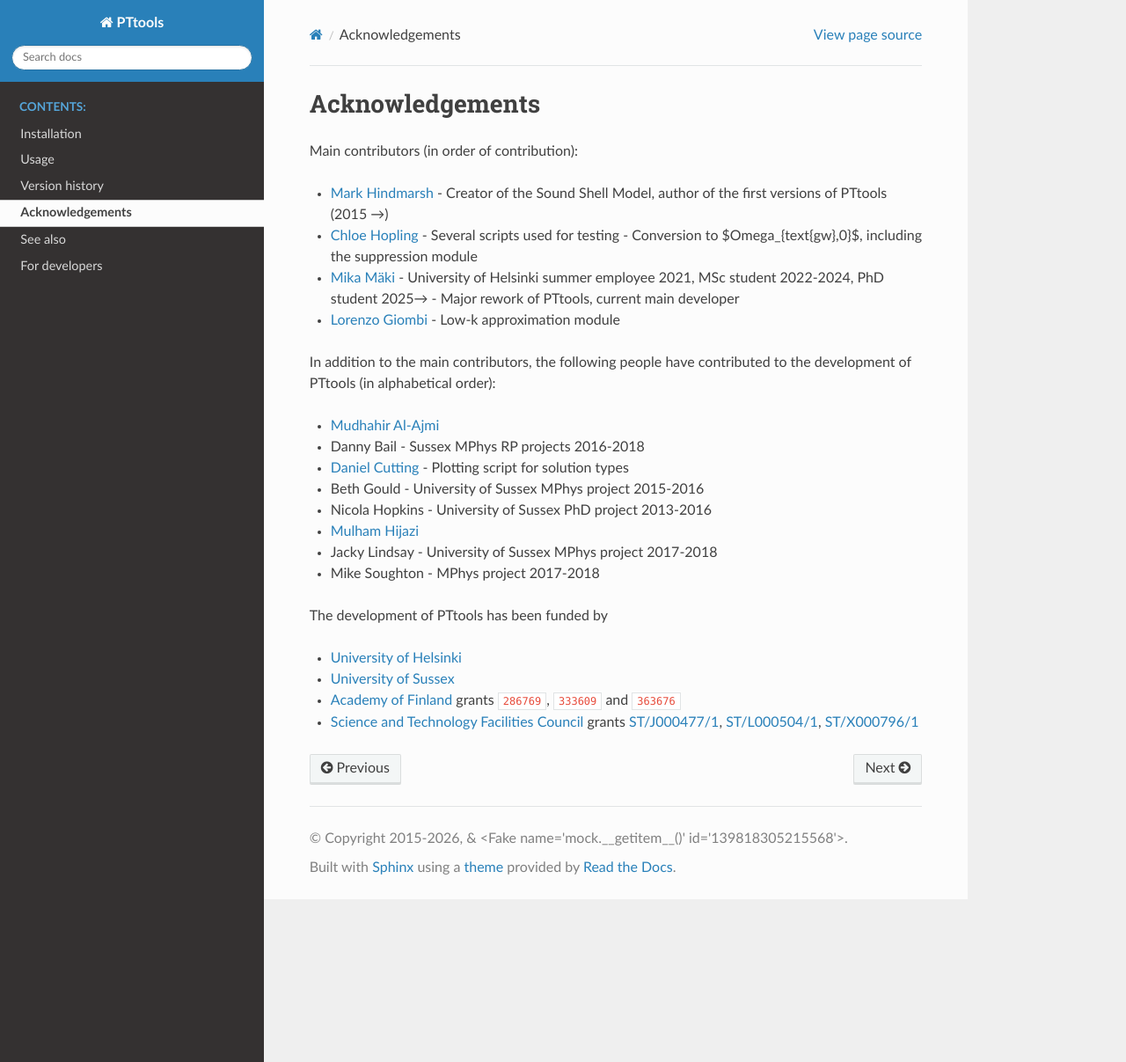
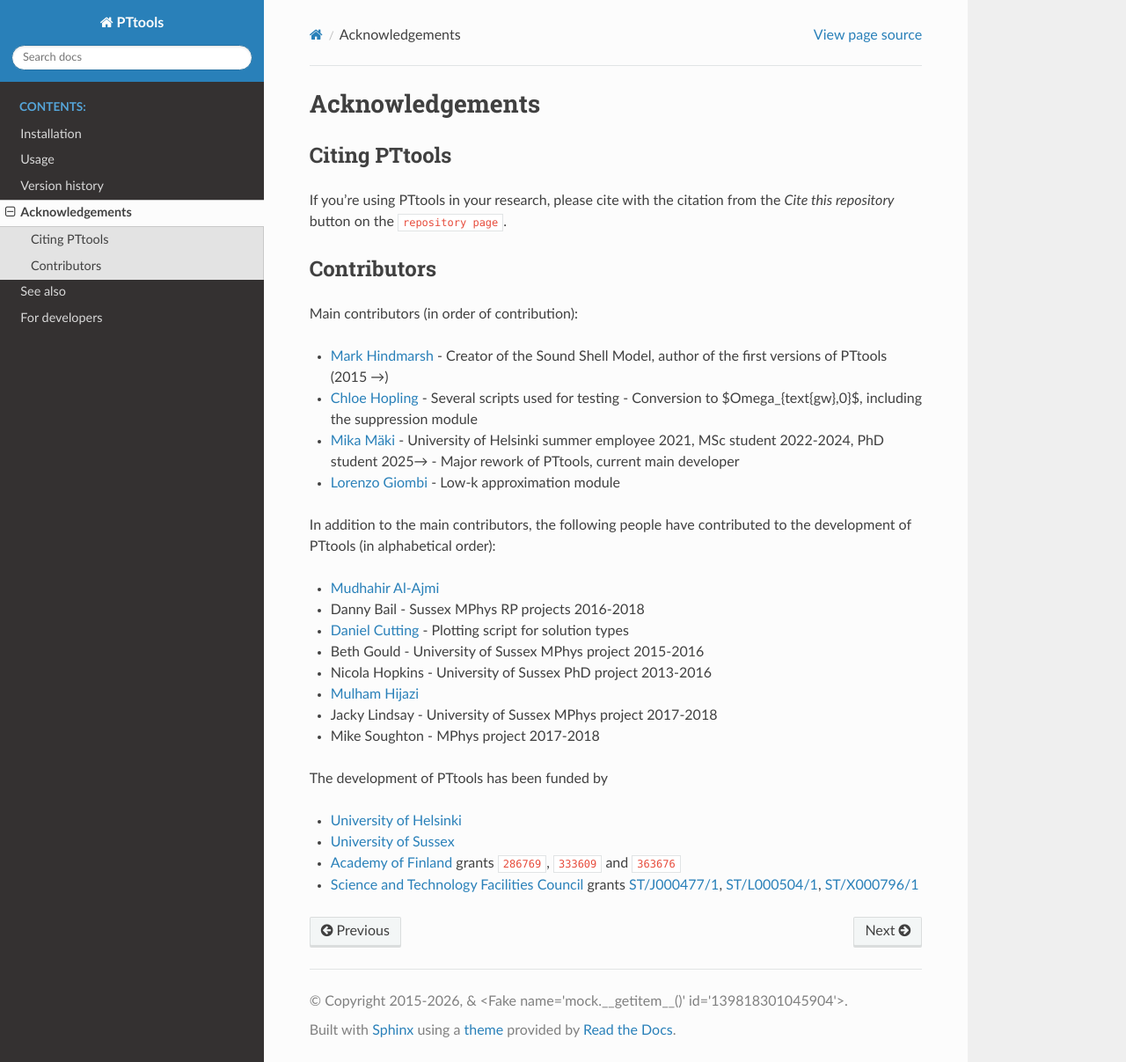
Before and after one commit to CFT-HY/pttools, a Sphinx documentation site: the page built from docs/acknowledgements.rst, in a window 1280 px wide and 1207 px high. Shown: the whole window at 88% size. Built offline with Sphinx 7.4.7 and the Read the Docs theme 3.1.0, drawn with Linux system fonts in a browser that asks for light colours; pages that are not in the unit, such as notebooks, are missing from menus; cross-references to code outside the pages are shown as plain code.

Commit message:
Add citation instructions in the docs

```diff
--- a/docs/acknowledgements.rst
+++ b/docs/acknowledgements.rst
@@ -1,6 +1,15 @@
 Acknowledgements
 ================
 
+Citing PTtools
+--------------
+
+If you're using PTtools in your research, please cite with the citation from the *Cite this repository*
+button on the :pttools_repo:`repository page <>`.
+
+
+Contributors
+------------
 Main contributors (in order of contribution):
 
 - `Mark Hindmarsh <https://orcid.org/0000-0002-9307-437X>`_
--- a/docs/history.rst
+++ b/docs/history.rst
@@ -62,7 +62,7 @@
     - Sine transform: Nx for N CPU cores (trivially parallelisable, minus some overhead)
     - ODE integration: 20x faster than :meth:`scipy.integrate.odeint` with pure Python
 - Add unit testing.
-    - Set up `CI/CD pipeline on GitHub Actions <https://github.com/CFT-HY/pttools/actions>`_.
+    - Set up :pttools_repo:`CI/CD pipeline on GitHub Actions <actions>`.
     - Set up automatic testing with Python versions from 3.6 to 3.9
       and with multiple versions of Numba and other libraries.
     - Set up automatic testing with all major operating systems (GNU/Linux, Windows, macOS).
--- a/docs/index.rst
+++ b/docs/index.rst
@@ -12,6 +12,7 @@
 
 .. plot:: fig/solution_types.py
 .. plot:: fig/ssm_process.py
+
 
 Getting started
 ---------------
--- a/pttools/docs/links.py
+++ b/pttools/docs/links.py
@@ -91,6 +91,9 @@
     "schroeder_book": ("https://physics.weber.edu/thermal/", "Thermal physics: Schroeder (2000)")
 }
 EXTLINKS_DYNAMIC: ExtLinks = {
+    # Repositories
+    "pttools_repo": ("https://github.com/CFT-HY/pttools/%s", "pttools/: %s"),
+    "ssm_repo": ("https://bitbucket.org/hindmars/sound-shell-model/src/master/%s", "sound-shell-model/%s"),
     # Other
     "aof_grant": (
         "https://akareport.aka.fi/ibi_apps/WFServlet?IBIF_ex=x_hakkuvaus2&CLICKED_ON=&UILANG=en&TULOSTE=HTML&HAKNRO1=%s",
@@ -98,7 +101,6 @@
     ),
     "issue": ("https://github.com/CFT-HY/pttools/issues/%s", "issue %s"),
     "physics_stack": ("https://physics.stackexchange.com/a/%s", "Physics Stack Exchange: %s"),
-    "ssm_repo": ("https://bitbucket.org/hindmars/sound-shell-model/src/master/%s", "sound-shell-model/%s"),
     "wikipedia": ("https://en.wikipedia.org/wiki/%s", "Wikipedia: %s")
 }
 EXTLINKS: ExtLinks = {
```
